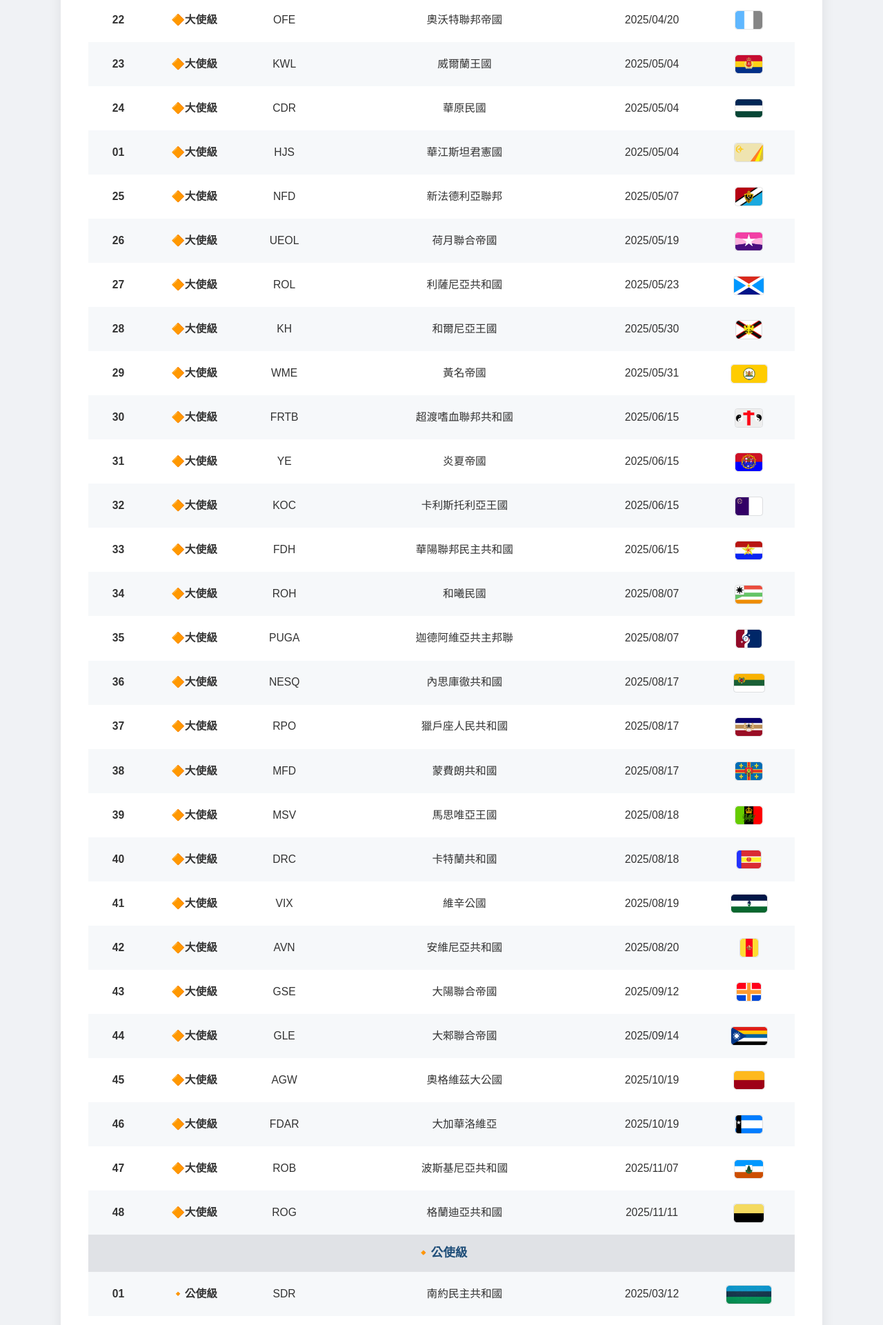
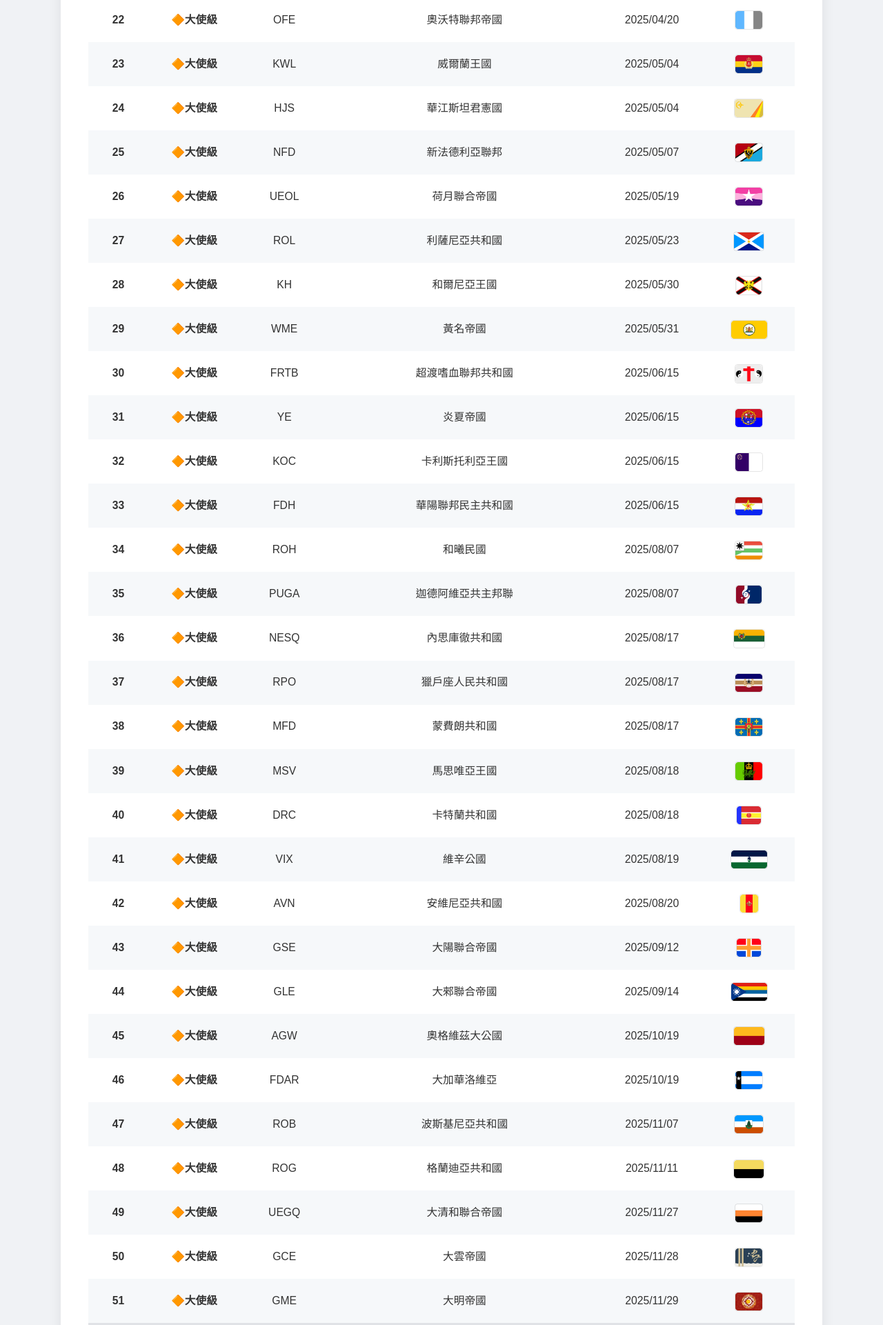
Before and after one commit to linxian3301/MDS, a plain HTML site: page index.html in a window 1280 px wide. Shown: the part 6221-8142 px from the top of the page at 69% size. Drawn offline with Linux system fonts and the light colour scheme.

Commit message:
1.2.1129

```diff
--- a/index.html
+++ b/index.html
@@ -660,8 +660,7 @@
                         <tr><td>21</td><td><strong>🔶大使級</strong></td><td>DRZ </td><td>正介民國</td><td>2025/04/10</td><td><img src="assets/image/DRZ.png" alt="DRZ Flag"></td></tr>
                         <tr><td>22</td><td><strong>🔶大使級</strong></td><td>OFE </td><td>奧沃特聯邦帝國</td><td>2025/04/20</td><td><img src="assets/image/OFE.png" alt="OFE Flag"></td></tr>
                         <tr><td>23</td><td><strong>🔶大使級</strong></td><td>KWL </td><td>威爾蘭王國</td><td>2025/05/04</td><td><img src="assets/image/KWL.png" alt="KWL Flag"></td></tr>
-                        <tr><td>24</td><td><strong>🔶大使級</strong></td><td>CDR </td><td>華原民國</td><td>2025/05/04</td><td><img src="assets/image/CDR.png" alt="CDR Flag"></td></tr>
-                        <tr><td>01</td><td><strong>🔶大使級</strong></td><td>HJS </td><td>華江斯坦君憲國</td><td>2025/05/04</td><td><img src="assets/image/HJS.png" alt="HJS Flag"></td></tr>
+                        <tr><td>24</td><td><strong>🔶大使級</strong></td><td>HJS </td><td>華江斯坦君憲國</td><td>2025/05/04</td><td><img src="assets/image/HJS.png" alt="HJS Flag"></td></tr>
                         <tr><td>25</td><td><strong>🔶大使級</strong></td><td>NFD </td><td>新法德利亞聯邦</td><td>2025/05/07</td><td><img src="assets/image/NFD.png" alt="NFD Flag"></td></tr>
                         <tr><td>26</td><td><strong>🔶大使級</strong></td><td>UEOL</td><td>荷月聯合帝國</td><td>2025/05/19</td><td><img src="assets/image/UEOL.png" alt="UEOL Flag"></td></tr>
                         <tr><td>27</td><td><strong>🔶大使級</strong></td><td>ROL </td><td>利薩尼亞共和國</td><td>2025/05/23</td><td><img src="assets/image/ROL.png" alt="ROL Flag"></td></tr>
@@ -686,6 +685,9 @@
                         <tr><td>46</td><td><strong>🔶大使級</strong></td><td>FDAR</td><td>大加華洛維亞</td><td>2025/10/19</td><td><img src="assets/image/FDAR.png" alt="FDAR Flag"></td></tr>
                         <tr><td>47</td><td><strong>🔶大使級</strong></td><td>ROB </td><td>波斯基尼亞共和國</td><td>2025/11/07</td><td><img src="assets/image/ROB.png" alt="ROB Flag"></td></tr>
                         <tr><td>48</td><td><strong>🔶大使級</strong></td><td>ROG </td><td>格蘭迪亞共和國</td><td>2025/11/11</td><td><img src="assets/image/ROG.png" alt="ROG Flag"></td></tr>
+                        <tr><td>49</td><td><strong>🔶大使級</strong></td><td>UEGQ</td><td>大清和聯合帝國</td><td>2025/11/27</td><td><img src="assets/image/UEGQ.png" alt="UEGQ Flag"></td></tr>
+                        <tr><td>50</td><td><strong>🔶大使級</strong></td><td>GCE </td><td>大雲帝國</td><td>2025/11/28</td><td><img src="assets/image/GCE.png" alt="GCE Flag"></td></tr>
+                        <tr><td>51</td><td><strong>🔶大使級</strong></td><td>GME </td><td>大明帝國</td><td>2025/11/29</td><td><img src="assets/image/GME.png" alt="GME Flag"></td></tr>
                         <tr><td colspan="6" style="background-color: #f0f0f0;"><strong>🔸公使級</strong></td></tr>
                         <tr><td>01</td><td><strong>🔸公使級</strong></td><td>SDR </td><td>南約民主共和國</td><td>2025/03/12</td><td><img src="assets/image/SDR.png" alt="SDR Flag"></td></tr>
                         <tr><td>02</td><td><strong>🔸公使級</strong></td><td>DRN </td><td>南茗民主共和國</td><td>2025/03/13</td><td><img src="assets/image/DRN.png" alt="DRN Flag"></td></tr>
@@ -693,6 +695,7 @@
                         <tr><td>04</td><td><strong>🔸公使級</strong></td><td>FRK </td><td>坤曼民主聯邦共和國</td><td>2025/06/15</td><td><img src="assets/image/FRK.png" alt="FRK Flag"></td></tr>
                         <tr><td>05</td><td><strong>🔸公使級</strong></td><td>SDR </td><td>德納斯社會民主主義共和國</td><td>2025/06/16</td><td><img src="assets/image/SDR2.png" alt="SDR2 Flag"></td></tr>
                         <tr><td>06</td><td><strong>🔸公使級</strong></td><td>HTR </td><td>神聖天禮帝國</td><td>2025/09/17</td><td><img src="assets/image/HTR.png" alt="HTR Flag"></td></tr>
+                        <tr><td>48</td><td><strong>🔸公使級</strong></td><td>ROP </td><td>釜岩共和國</td><td>2025/11/20</td><td><img src="assets/image/ROP.png" alt="ROP Flag"></td></tr>
                         <tr><td colspan="6" style="background-color: #f0f0f0;"><strong>🔷代表級</strong></td></tr>
                     </tbody>
                 </table>
@@ -894,6 +897,12 @@
                 <h5>基本資訊</h5>
                 <p>增加行政區圖及行政區架構圖</p>
             </div>
+            <div>
+                <h3>2025/10/19 20:30   1.2.1129</h3>
+                <h5>外交名單 / 加入組織</h5>
+                <p>增加邦交國釜岩共和國(<strong>🔸公使級</strong>)和大清和聯合帝國(<strong>🔶大使級</strong>)和大雲帝國(<strong>🔶大使級</strong>)和大明帝國(<strong>🔶大使級</strong>)</p>
+                <p>取消邦交國索洛夫社會主義聯邦共和國(<strong>🔶大使級</strong>)</p>
+            </div>
         </section>
     </main>
 
```
Also changed, not shown: assets/image/GCE.png (added), assets/image/GME.png (added), assets/image/ROP.png (added), assets/image/UEGQ.png (added).
